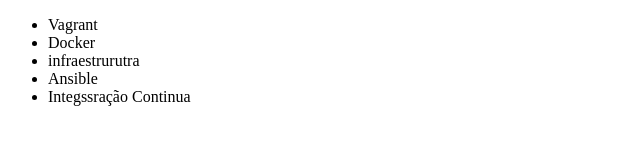
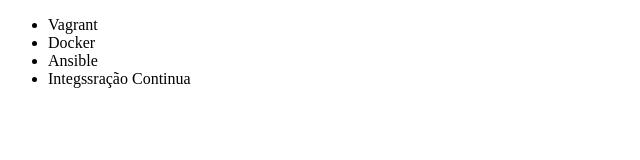
Before and after one commit to MatheusMMonteiro/alura-git, a plain HTML site: page index.html in a window 1280 px wide. Shown: the whole page, without its empty margins (0-640 px from the left). Drawn offline with Linux system fonts and the light colour scheme.

Commit message:
Revert "teste"
This reverts commit 34c0753b224902e5b904485a07a635500f47a032.

```diff
--- a/index.html
+++ b/index.html
@@ -8,7 +8,6 @@
     <ul>
         <li>Vagrant</li>
         <li>Docker</li>
-        <li>infraestrurutra</li>
         <li>Ansible</li>
         <li>Integssração Continua</li>
     </ul>
```
